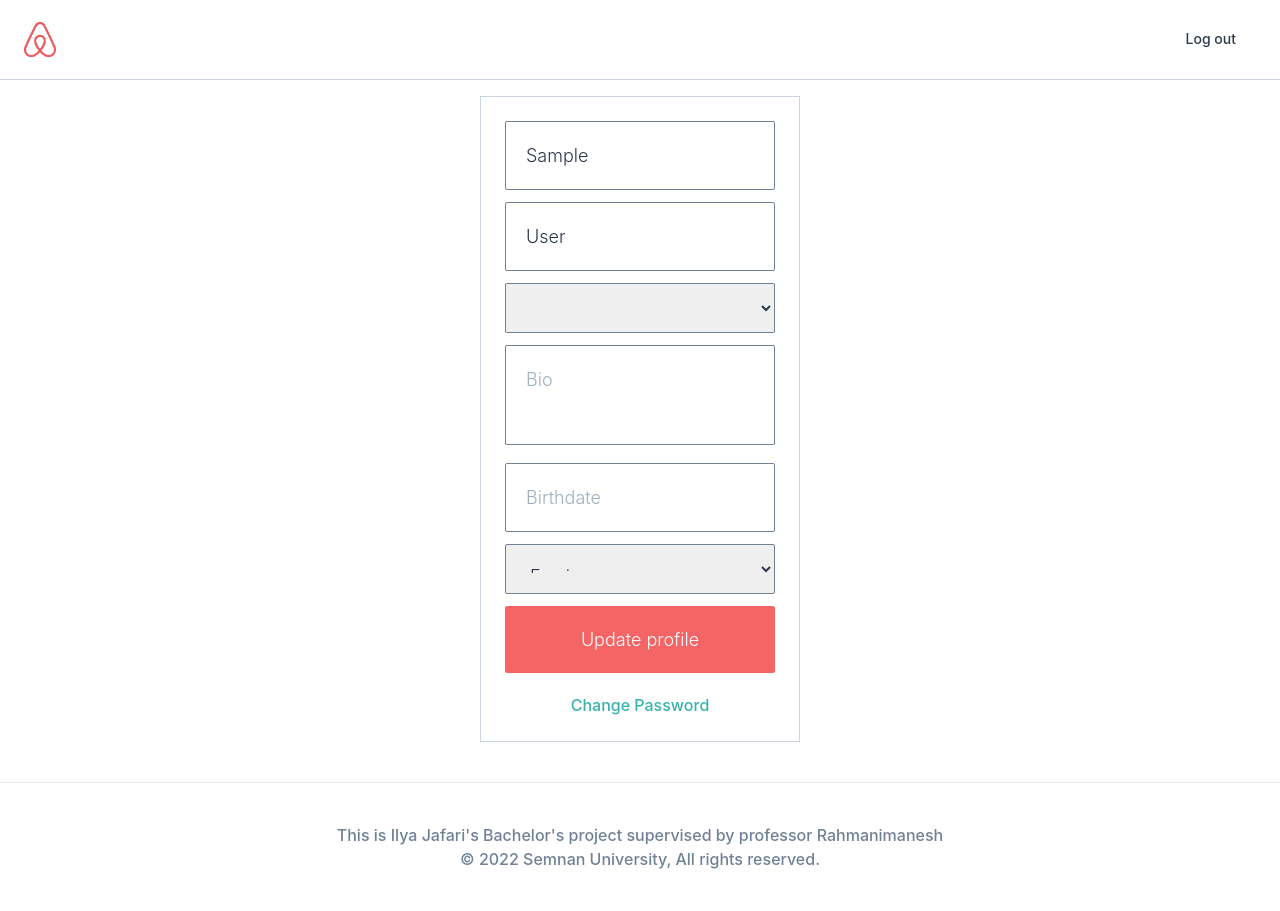
After one commit to eiliaJafari/AirBnb-clone, a Django app: page /users/update-profile/ in a window 1280 px wide. The commit adds this page. Run offline with Django 3.2, Linux system fonts and the light colour scheme; the visitor is signed in with stand-in values (Sample User, id 1); some libraries are stand-ins or nearby versions.

Commit message:
Twentieth commit
Configured and designed html messages, user profile, update user profile and change user password.

```diff
--- a/templates/base.html
+++ b/templates/base.html
@@ -13,6 +13,7 @@
 </head>
 
 <body class="text-gray-800 mt-24">
+    {% include 'partials/messages.html' %}
     <header
         class="container max-w-full inset-0 flex items-center justify-between px-6 h-20 border-b border-gray-400 fixed bg-white">
         <div class="flex items-center w-1/3">
--- a/templates/mixins/auth/auth_form.html
+++ b/templates/mixins/auth/auth_form.html
@@ -1,6 +1,5 @@
-<form method="POST" class="w-full">
+<form method="POST" class="w-full" enctype="multipart/form-data">
     {% csrf_token %}
-
 
     {% if form.non_field_errors %}
     {% for error in form.non_field_errors %}
@@ -8,7 +7,6 @@
     {% endfor %}
     {% endif %}
 
-
     {% for field in form %}
     {% include 'mixins/auth/form_input.html' with field=field %}
     {% endfor %}
--- /dev/null
+++ b/templates/partials/messages.html
@@ -0,0 +1,9 @@
+{% if messages %}
+<ul class="absolute top-0 mx-auto left-0 right-0 flex justify-center">
+    {% for message in messages %}
+    <li
+        class="message font-medium bg-gray-700 z-10 rounded-full text-white py-4 px-6 w-3/12 text-center {% if message.tags %}{{ message.tags }}{% endif %}">
+        {{ message }}</li>
+    {% endfor %}
+</ul>
+{% endif %}
--- a/templates/partials/nav.html
+++ b/templates/partials/nav.html
@@ -1,6 +1,6 @@
 <ul class="flex items-center text-sm font-medium h-full">
         {% if user.is_authenticated %}
-    <li class="nav_link ml-8"><a href="{% url 'users:logout' %}">Log out</a></li>
+        <li class="nav_link ml-8"><a href="{{user.get_absolute_url}}">Log out</a></li>
         {% else %}
         <li class="nav_link ml-8 border-b-2 border-white hover:border-gray-600 h-full flex items-center"><a
                         class="py-10 px-2" href="{% url 'users:login' %}">Login</a></li>
--- a/templates/rooms/room_detail.html
+++ b/templates/rooms/room_detail.html
@@ -11,7 +11,7 @@
     <h3>{{room.description}}</h3>
 </div>
 <div>
-    <h2>By: {{room.host.username}}
+    <h2>By: <a href="{{room.host.get_absolute_url}}">{{room.host.username}}</a>
 
         {% if room.host.superhost %}
         (superhost)
--- /dev/null
+++ b/templates/users/update-profile.html
@@ -0,0 +1,23 @@
+{% extends "base.html" %}
+
+{% block page_title %}
+Update Profile
+{% endblock page_title %}
+
+{% block search-bar %}
+{% endblock search-bar %}
+
+{% block content %}
+
+<div class="container lg:w-5/12 md:w-1/2 xl:w-1/4 mx-auto my-10 flex flex-col items-center border p-6 border-gray-400">
+
+    {% include 'mixins/auth/auth_form.html' with form=form cta="Update profile" %}
+
+    {% if object.login_method == "email" %}
+    <div class="mt-5">
+        <a href="{% url 'users:password' %}" class="text-teal-500 font-medium">Change Password</a>
+    </div>
+    {% endif %}
+
+</div>
+{% endblock content %}
--- a/users/models.py
+++ b/users/models.py
@@ -5,6 +5,9 @@ from django.db import models
 from django.contrib.auth.models import AbstractUser
 from django.core.mail import send_mail
 from django.utils.html import strip_tags
+from django.urls import reverse
+
+# from django.shortcuts import reverse
 from django.template.loader import render_to_string
 
 
@@ -56,6 +59,9 @@ class User(AbstractUser):
         max_length=50, choices=LOGIN_CHOICES, default=LOGIN_EMAIL
     )
 
+    def get_absolute_url(self):
+        return reverse("users:profile", kwargs={"pk": self.pk})
+
     def verify_email(self):
         if self.email_verified is False:
             secret = uuid.uuid4().hex[:20]
--- a/users/urls.py
+++ b/users/urls.py
@@ -12,4 +12,7 @@ urlpatterns = [
     path(
         "verify/<str:key>/", views.complete_verification, name="complete-verification"
     ),
+    path("update-profile/", views.UpdateProfileView.as_view(), name="update"),
+    path("update-password/", views.UpdatePasswordView.as_view(), name="password"),
+    path("<int:pk>/", views.UserProfileView.as_view(), name="profile"),
 ]
--- a/users/views.py
+++ b/users/views.py
@@ -1,6 +1,7 @@
 import os
 import requests
-from django.views.generic import FormView
+from django.contrib.auth.views import PasswordChangeView
+from django.views.generic import FormView, DetailView, UpdateView
 from django.contrib.auth import authenticate, login, logout
 from django.shortcuts import redirect
 from django.urls import reverse, reverse_lazy
@@ -20,6 +21,13 @@ class LoginView(FormView):
         if user is not None:
             login(self.request, user)
         return super().form_valid(form)
+
+    def get_success_url(self):
+        next_arg = self.request.GET.get("next")
+        if next_arg is not None:
+            return next_arg
+        else:
+            return reverse("core:home")
 
 
 def log_out(request):
@@ -82,7 +90,7 @@ def github_callback(request):
             token_json = token_request.json()
             error = token_json.get("error", None)
             if error is not None:
-                raise GithubException()
+                raise GithubException("Can't get access token")
             else:
                 access_token = token_json.get("access_token")
                 profile_request = requests.get(
@@ -101,7 +109,9 @@ def github_callback(request):
                     try:
                         user = models.User.objects.get(email=email)
                         if user.login_method != models.User.LOGIN_GITHUB:
-                            raise GithubException()
+                            raise GithubException(
+                                f"Please log in with: {user.login_method}"
+                            )
                     except models.User.DoesNotExist:
                         user = models.User.objects.create(
                             email=email,
@@ -114,10 +124,63 @@ def github_callback(request):
                         user.set_unusable_password()
                         user.save()
                     login(request, user)
+                    messages.success(request, f"Welcome back {user.first_name}")
                     return redirect(reverse("core:home"))
                 else:
-                    raise GithubException()
+                    raise GithubException("Can't get your profile")
         else:
-            raise GithubException()
-    except GithubException:
+            raise GithubException("Can't get code")
+    except GithubException as e:
+        messages.error(request, e)  # type: ignore
         return redirect(reverse("users:login"))
+
+
+class UserProfileView(DetailView):
+
+    model = models.User
+    context_object_name = "user_obj"
+
+
+class UpdateProfileView(UpdateView):
+
+    model = models.User
+    template_name = "users/update-profile.html"
+    fields = (
+        "first_name",
+        "last_name",
+        "gender",
+        "bio",
+        "birthdate",
+        "language",
+    )
+    success_message = "Profile Updated"
+
+    def get_object(self, queryset=None):
+        return self.request.user
+
+    def get_form(self, form_class=None):
+        form = super().get_form(form_class=form_class)
+        form.fields["first_name"].widget.attrs = {"placeholder": "First name"}
+        form.fields["last_name"].widget.attrs = {"placeholder": "Last name"}
+        form.fields["bio"].widget.attrs = {"placeholder": "Bio"}
+        form.fields["birthdate"].widget.attrs = {"placeholder": "Birthdate"}
+        form.fields["first_name"].widget.attrs = {"placeholder": "First name"}
+        return form
+
+
+class UpdatePasswordView(PasswordChangeView):
+
+    template_name = "users/update-password.html"
+    success_message = "Password Updated"
+
+    def get_form(self, form_class=None):
+        form = super().get_form(form_class=form_class)
+        form.fields["old_password"].widget.attrs = {"placeholder": "Current password"}
+        form.fields["new_password1"].widget.attrs = {"placeholder": "New password"}
+        form.fields["new_password2"].widget.attrs = {
+            "placeholder": "Confirm new password"
+        }
+        return form
+
+    def get_success_url(self):
+        return self.request.user.get_absolute_url()  # type: ignore
```
Also changed, not shown: templates/mixins/user_avatar.html (added, +7 -0 lines), templates/users/update-password.html (added, +17 -0 lines), templates/users/user_detail.html (added, +40 -0 lines). Lines whose indentation alone changed are shown as unchanged.
